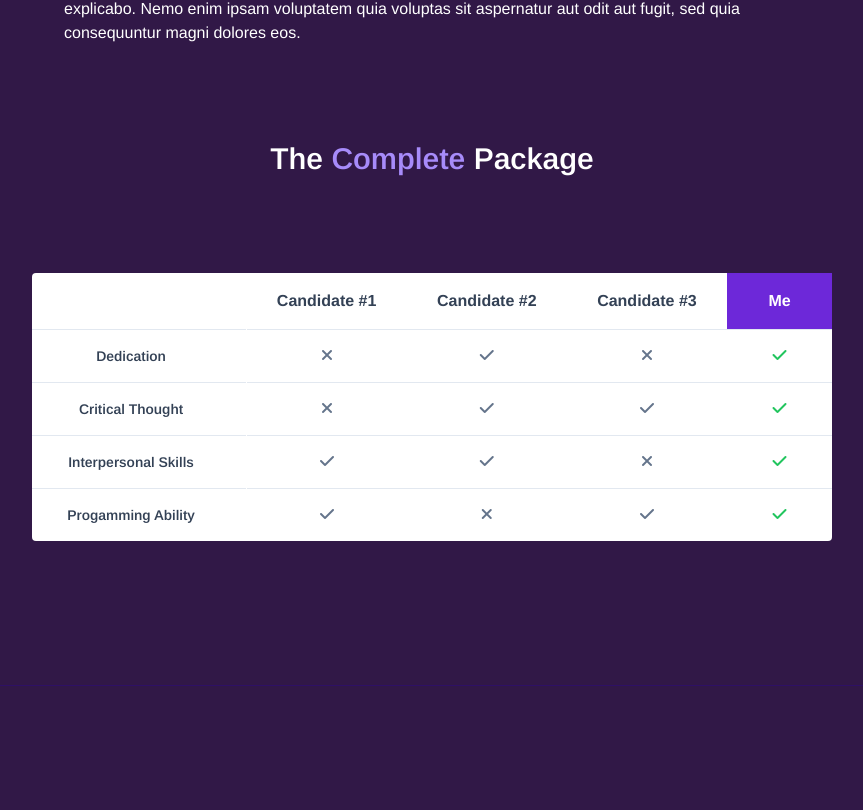
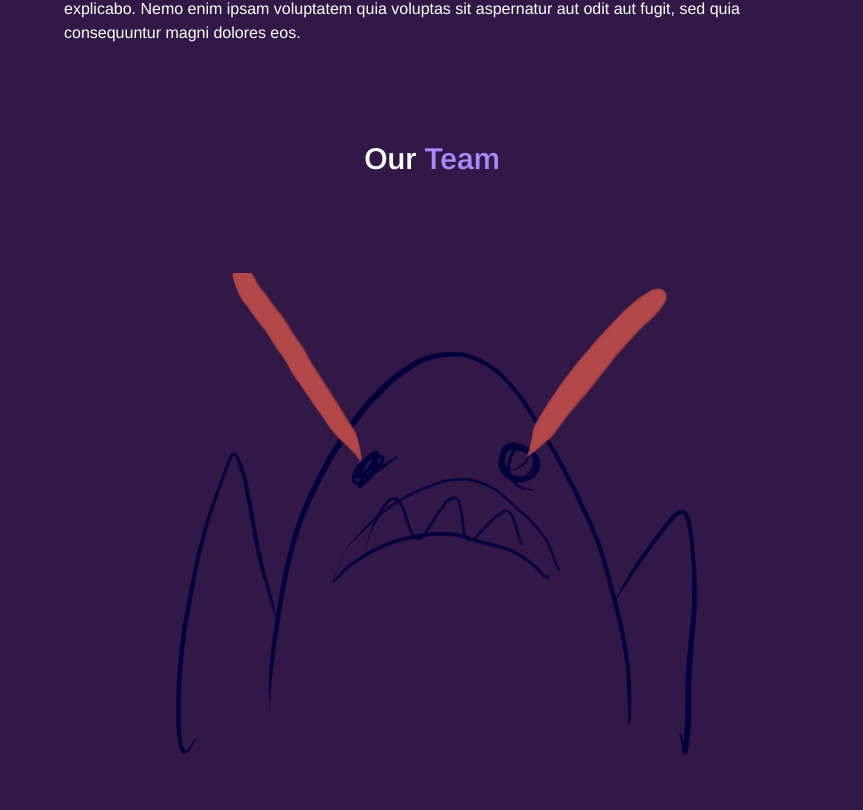
Before and after one commit to cc-nina/ccc, a SvelteKit app in the folder my-app/: page / in a window 1280 px wide. Shown: the part 2590-3400 px from the top of the page, without its empty margins (208-1071 px from the left). Built offline with nearby package versions, Linux system fonts and the light colour scheme; a web font is replaced by a local one.

Commit message:
placeholder

```diff
--- a/my-app/src/components/Footer.svelte
+++ b/my-app/src/components/Footer.svelte
@@ -1,5 +1,5 @@
 <footer id="contact"
-    class="py-20 sm:py-32 bg-[#311847] border-t border-solid border-violet-950 flex flex-col gap-4 sm:gap-8 justify-center items-center"
+    class="py-20 pt-10 lg:pt-16 lg:py-32 flex flex-col gap-16 sm:gap-20 md:gap-24 relative"
 >
     <div
             class="flex flex-col gap-2 text-center relative before:absolute before:top-0 before:left-0 before:w-2/3 before:h-1.5 before:bg-violet-700 after:absolute after:bottom-0 after:right-0 after:w-2/3 after:h-1.5 after:bg-violet-700 py-4"
--- a/my-app/src/components/Main.svelte
+++ b/my-app/src/components/Main.svelte
@@ -74,7 +74,7 @@
         <div class="relative shadow-2xl grid place-items-center">
             <img
                 src={"images/profile.png"}
-                alt="Zetane Engine"
+                alt="giant logo or related image"
                 class="object-cover z-[2] max-h-[70vh]"
             />
         </div>
@@ -190,67 +190,14 @@
         </div>
         </div>
         <h5 class={"text-2xl sm:text-3xl font-semibold text-center poppins"}>
-            The <span class="text-violet-400">Complete</span> Package
+            Our <span class="text-violet-400">Team</span>
         </h5>
-        <div
-            class="flex flex-col overflow-x-scroll gap-10 max-w-[800px] mx-auto w-full"
-        >
-            <table class="bg-white text-slate-700 rounded text-center">
-                <thead class={"border-b border-solid border-slate-200  "}>
-                    <tr class="">
-                        <th />
-                        <th class="whitespace-nowrap p-2 px-4">Candidate #1</th>
-                        <th class="whitespace-nowrap p-2 px-4">Candidate #2</th>
-                        <th class="whitespace-nowrap p-2 px-4">Candidate #3</th>
-                        <th
-                            class="bg-violet-700 text-white whitespace-nowrap p-4 px-8"
-                            >Me</th
-                        >
-                    </tr>
-                </thead>
-                <tbody>
-                    <tr class="border-b border-solid border-slate-200">
-                        <td
-                            class="border-r border-solid border-white pl-4 pr-8 py-4 font-semibold text-sm"
-                            >Dedication</td
-                        >
-                        <td><i class="fa-solid fa-xmark text-slate-500" /></td>
-                        <td><i class="fa-solid fa-check text-slate-500" /></td>
-                        <td><i class="fa-solid fa-xmark text-slate-500" /></td>
-                        <td><i class="fa-solid fa-check text-green-500" /></td>
-                    </tr>
-                    <tr class="border-b border-solid border-slate-200">
-                        <td
-                            class="border-r border-solid border-white pl-4 pr-8 py-4 font-semibold text-sm"
-                            >Critical Thought</td
-                        >
-                        <td><i class="fa-solid fa-xmark text-slate-500" /></td>
-                        <td><i class="fa-solid fa-check text-slate-500" /></td>
-                        <td><i class="fa-solid fa-check text-slate-500" /></td>
-                        <td><i class="fa-solid fa-check text-green-500" /></td>
-                    </tr>
-                    <tr>
-                        <td
-                            class="border-r border-solid border-white pl-4 pr-8 py-4 font-semibold text-sm"
-                            >Interpersonal Skills</td
-                        >
-                        <td><i class="fa-solid fa-check text-slate-500" /></td>
-                        <td><i class="fa-solid fa-check text-slate-500" /></td>
-                        <td><i class="fa-solid fa-xmark text-slate-500" /></td>
-                        <td><i class="fa-solid fa-check text-green-500" /></td>
-                    </tr>
-                    <tr class="border-t border-solid border-slate-200">
-                        <td
-                            class="border-r border-solid border-white pl-4 pr-8 py-4 font-semibold text-sm"
-                            >Progamming Ability</td
-                        >
-                        <td><i class="fa-solid fa-check text-slate-500" /></td>
-                        <td><i class="fa-solid fa-xmark text-slate-500" /></td>
-                        <td><i class="fa-solid fa-check text-slate-500" /></td>
-                        <td><i class="fa-solid fa-check text-green-500" /></td>
-                    </tr>
-                </tbody>
-            </table>
+        <div class="relative shadow-2xl grid place-items-center">
+            <img
+                src={"images/profile.png"}
+                alt="giant logo or related image"
+                class="object-cover z-[2] max-h-[70vh]"
+            />
         </div>
         <div class="mx-auto -mt-12 italic sm:hidden opacity-50">
             <p>Scroll to see more &rarr;</p>
```
